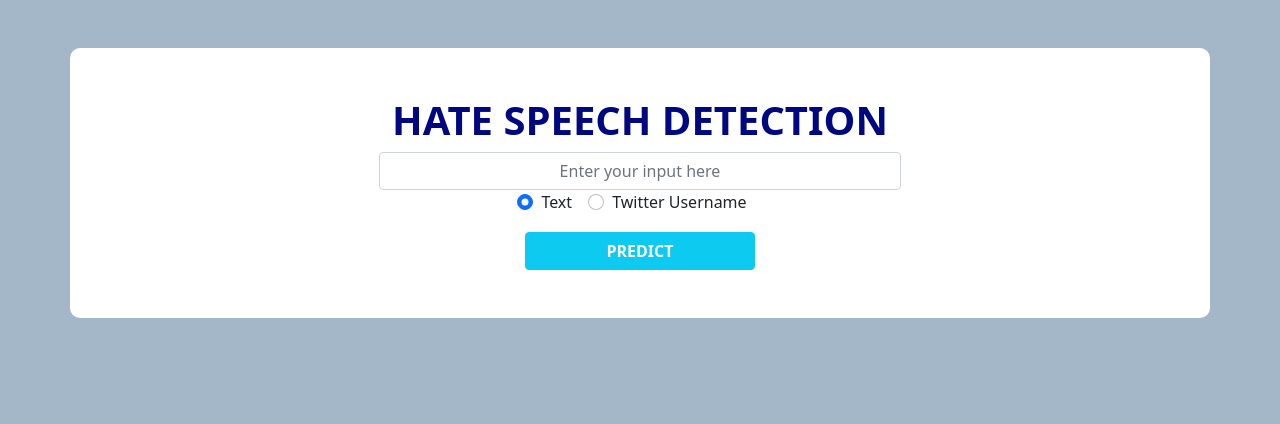
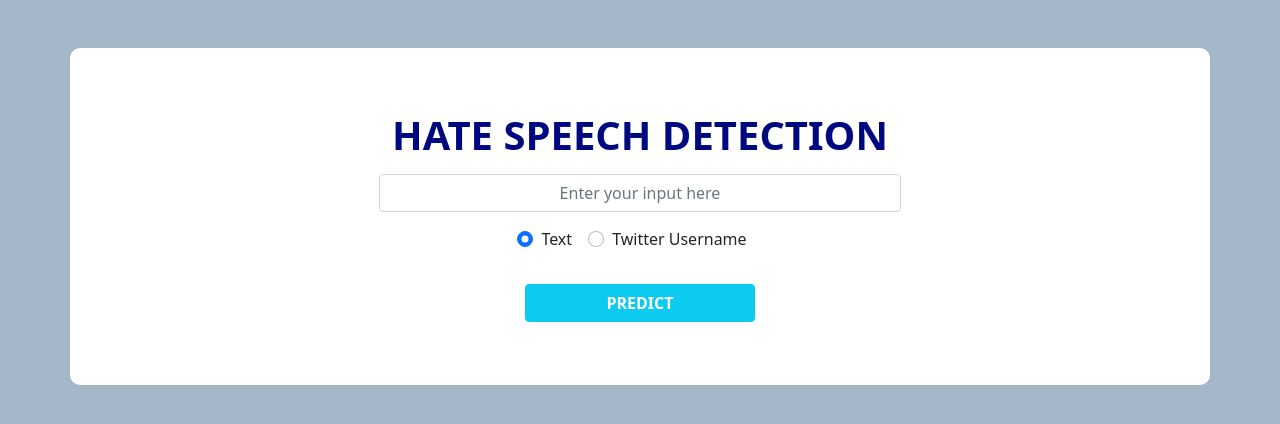
Before and after one commit to Prabodhidissanayake/hate-speech-detection, a Flask app: page / in a window 1280 px wide. Shown: the top 424 px of the page. Run offline with Flask 2, Linux system fonts and the light colour scheme.

Commit message:
html spacing added

```diff
--- a/templates/home.html
+++ b/templates/home.html
@@ -18,6 +18,10 @@
       margin-left: 10px;
     }
 
+    .main-container{
+
+    }
+
     .center-frame {
       display: flex;
       align-items: center;
@@ -27,21 +31,29 @@
     .title {
       font-weight: bold;
       text-transform: uppercase;
-      color: #000880
+      color: #000880;
+    }
+
+    .input-textbox{
+      margin: 15px auto 15px auto;
+    }
+
+    .default-margin{
+      margin: 15px;
     }
   </style>
 </head>
 
 <body>
-  <div class="container mt-5 bg-white p-5 test" style="border-radius: 10px;">
-    <h1 class="center-frame title">Hate speech Detection</h1>
+  <div class="container mt-5 bg-white p-5" style="border-radius: 10px;">
+    <h1 class="center-frame title default-margin">Hate speech Detection</h1>
     <!-- <br> -->
     <!-- <br> -->
     <form action="/results" method="POST">
-      <div class="input-group w-50 ml-auto" style="margin-left: auto;margin-right: auto;">
+      <div class="input-group w-50 ml-auto input-textbox">
         <input type="text" name='tweet' placeholder="Enter your input here" class="form-control text-center" required>
       </div>
-      <div class="center-frame">
+      <div class="center-frame default-margin">
         <!-- <div style="margin-top: 10px;"> -->
         <div class="form-check form-check-inline">
           <input class="form-check-input" type="radio" value="Text" name="IsText" id="flexRadioDefault1" checked>
@@ -56,7 +68,7 @@
           </label>
         </div>
       </div>
-      <div class="center-frame">
+      <div class="center-frame default-margin">
         <button type="submit" class="btn btn-info mt-3 text-white text-uppercase" id='submit_btn' style="font-weight:bold;
         width:230px;"> Predict </button>
       </div>
```
